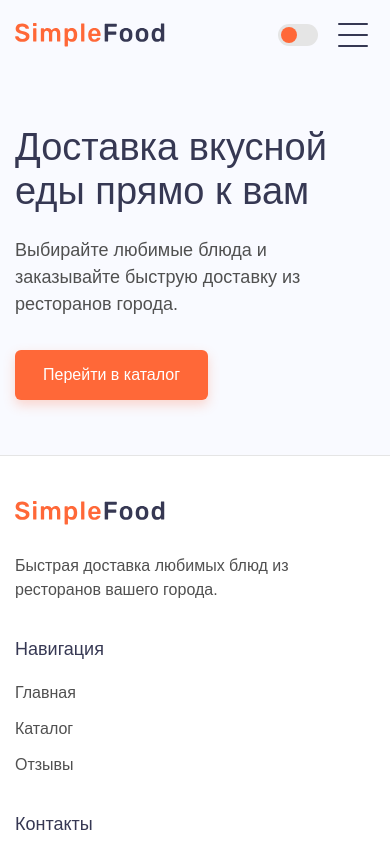
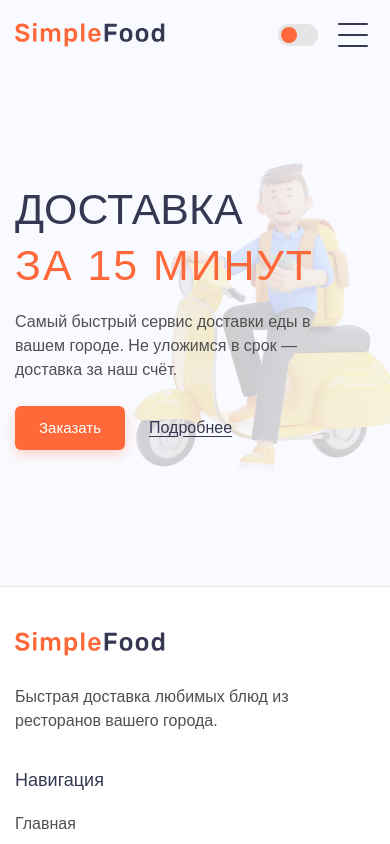
Before and after one commit to YessetHumanMan/rsschool-landing-page, a plain HTML site: page index.html in a window 390 px wide. Shown: the top 844 px of the page. Drawn offline with Linux system fonts and the light colour scheme.

Commit message:
feat: add delivery hero section

```diff
--- a/css/style.css
+++ b/css/style.css
@@ -132,6 +132,7 @@ p {
 
 .logo:focus-visible,
 .navigation__link:focus-visible,
+.text-link:focus-visible,
 .footer a:focus-visible {
   outline: 2px solid var(--color-accent);
   outline-offset: 4px;
@@ -229,6 +230,69 @@ p {
   display: block;
   background-color: currentColor;
   border-radius: 2px;
+}
+
+.hero {
+  padding-block: 55px 80px;
+}
+
+.hero__container {
+  min-height: 660px;
+  display: flex;
+  align-items: center;
+  justify-content: space-between;
+  gap: 60px;
+}
+
+.hero__content {
+  position: relative;
+  z-index: 1;
+  width: 100%;
+  max-width: 500px;
+}
+
+.hero__title {
+  margin-bottom: 20px;
+  font-size: clamp(48px, 5vw, 66px);
+  font-weight: 500;
+  line-height: 1.3;
+  text-transform: uppercase;
+}
+
+.hero__title span {
+  display: block;
+  color: var(--color-accent);
+  letter-spacing: 2px;
+}
+
+.hero__text {
+  margin-bottom: 28px;
+  color: var(--color-muted);
+  font-size: 20px;
+}
+
+.hero__actions {
+  display: flex;
+  align-items: center;
+  gap: 34px;
+}
+
+.text-link {
+  border-radius: 3px;
+  text-decoration: underline;
+  text-underline-offset: 3px;
+  transition: color 0.25s ease, text-decoration-color 0.25s ease;
+}
+
+.text-link:hover {
+  color: var(--color-accent);
+  text-decoration-color: transparent;
+}
+
+.hero__image {
+  width: min(48%, 560px);
+  flex-shrink: 0;
+  object-fit: contain;
 }
 
 .page-intro {
@@ -344,14 +408,40 @@ p {
 @media (max-width: 900px) {
   .header__container {
     min-height: 80px;
+    gap: 18px;
+  }
+
+  .header .logo__image {
+    width: 165px;
   }
 
   .navigation__list {
-    gap: 18px;
+    gap: 14px;
   }
 
   .navigation__link {
-    font-size: 16px;
+    font-size: 15px;
+  }
+
+  .header__actions {
+    gap: 10px;
+  }
+
+  .theme-switch__icon {
+    display: none;
+  }
+
+  .hero__container {
+    min-height: 570px;
+    gap: 25px;
+  }
+
+  .hero__content {
+    max-width: 420px;
+  }
+
+  .hero__image {
+    width: min(46%, 450px);
   }
 
   .footer__content {
@@ -376,6 +466,27 @@ p {
     display: flex;
   }
 
+  .hero {
+    padding-block: 30px 60px;
+  }
+
+  .hero__container {
+    position: relative;
+    min-height: 560px;
+    justify-content: center;
+  }
+
+  .hero__content {
+    max-width: 500px;
+  }
+
+  .hero__image {
+    position: absolute;
+    right: 5%;
+    width: min(65vw, 500px);
+    opacity: 0.2;
+  }
+
   .page-intro {
     min-height: 360px;
     padding-block: 70px;
@@ -396,7 +507,8 @@ p {
     gap: 12px;
   }
 
-  .logo__image {
+  .header .logo__image,
+  .footer .logo__image {
     width: 150px;
   }
 
@@ -406,6 +518,42 @@ p {
 
   .theme-switch__icon {
     display: none;
+  }
+
+  .hero {
+    padding-block: 20px 45px;
+  }
+
+  .hero__container {
+    min-height: 450px;
+    justify-content: flex-start;
+  }
+
+  .hero__title {
+    max-width: 340px;
+    margin-bottom: 16px;
+    font-size: clamp(38px, 11vw, 48px);
+  }
+
+  .hero__text {
+    max-width: 340px;
+    margin-bottom: 24px;
+    font-size: 16px;
+  }
+
+  .hero__actions {
+    gap: 24px;
+  }
+
+  .hero__actions .button {
+    min-height: 44px;
+    padding: 9px 24px;
+    font-size: 15px;
+  }
+
+  .hero__image {
+    right: -10px;
+    width: 270px;
   }
 
   .page-intro {
--- a/index.html
+++ b/index.html
@@ -41,11 +41,17 @@
   </header>
 
   <main>
-    <section class="page-intro">
-      <div class="container">
-        <h1 class="page-intro__title">Доставка вкусной еды прямо к вам</h1>
-        <p class="page-intro__text">Выбирайте любимые блюда и заказывайте быструю доставку из ресторанов города.</p>
-        <a class="button" href="catalog.html">Перейти в каталог</a>
+    <section class="hero">
+      <div class="container hero__container">
+        <div class="hero__content">
+          <h1 class="hero__title">Доставка <span>за 15 минут</span></h1>
+          <p class="hero__text">Самый быстрый сервис доставки еды в вашем городе. Не уложимся в срок — доставка за наш счёт.</p>
+          <div class="hero__actions">
+            <a class="button" href="catalog.html">Заказать</a>
+            <a class="text-link" href="#benefits">Подробнее</a>
+          </div>
+        </div>
+        <img class="hero__image" src="assets/images/hero/courier.png" width="560" height="660" alt="Курьер SimpleFood на жёлтом скутере">
       </div>
     </section>
   </main>
```
Also changed, not shown: assets/images/hero/courier.png (added).
